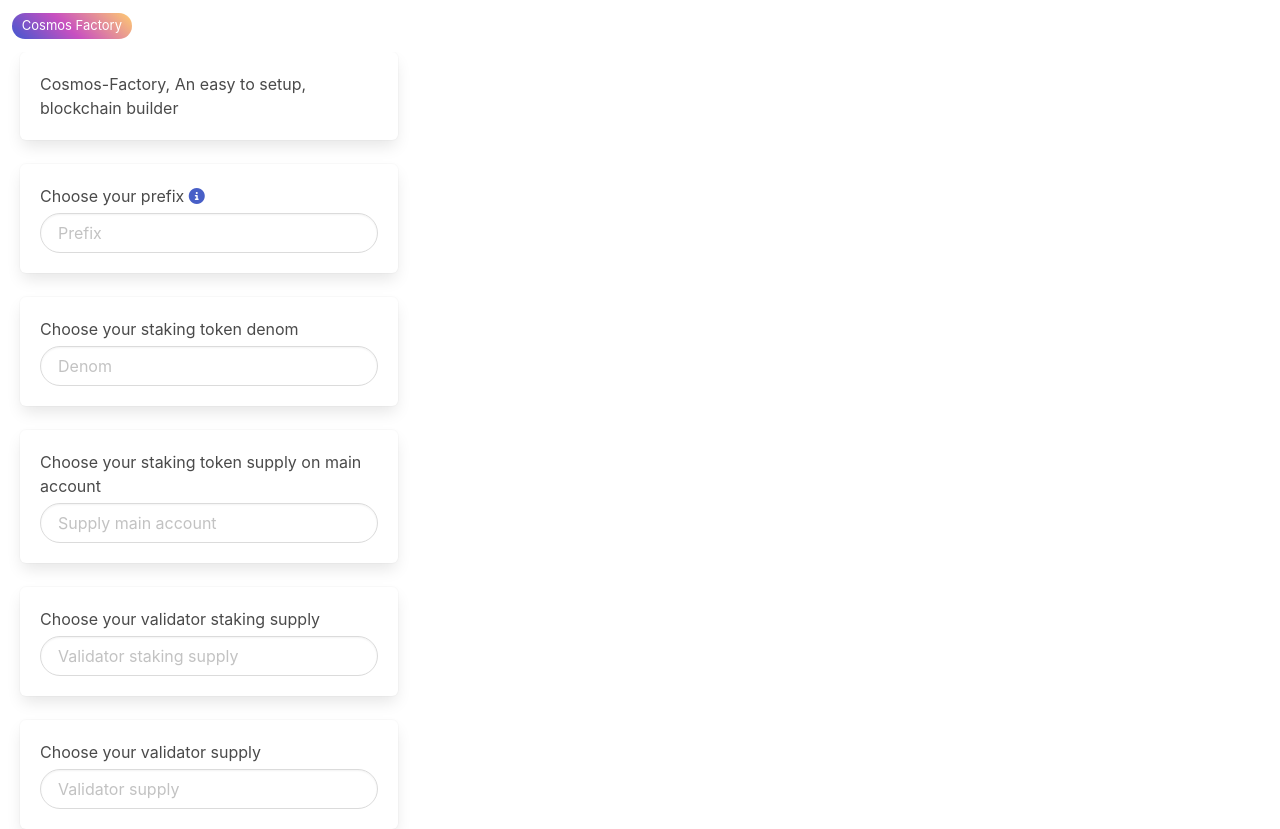
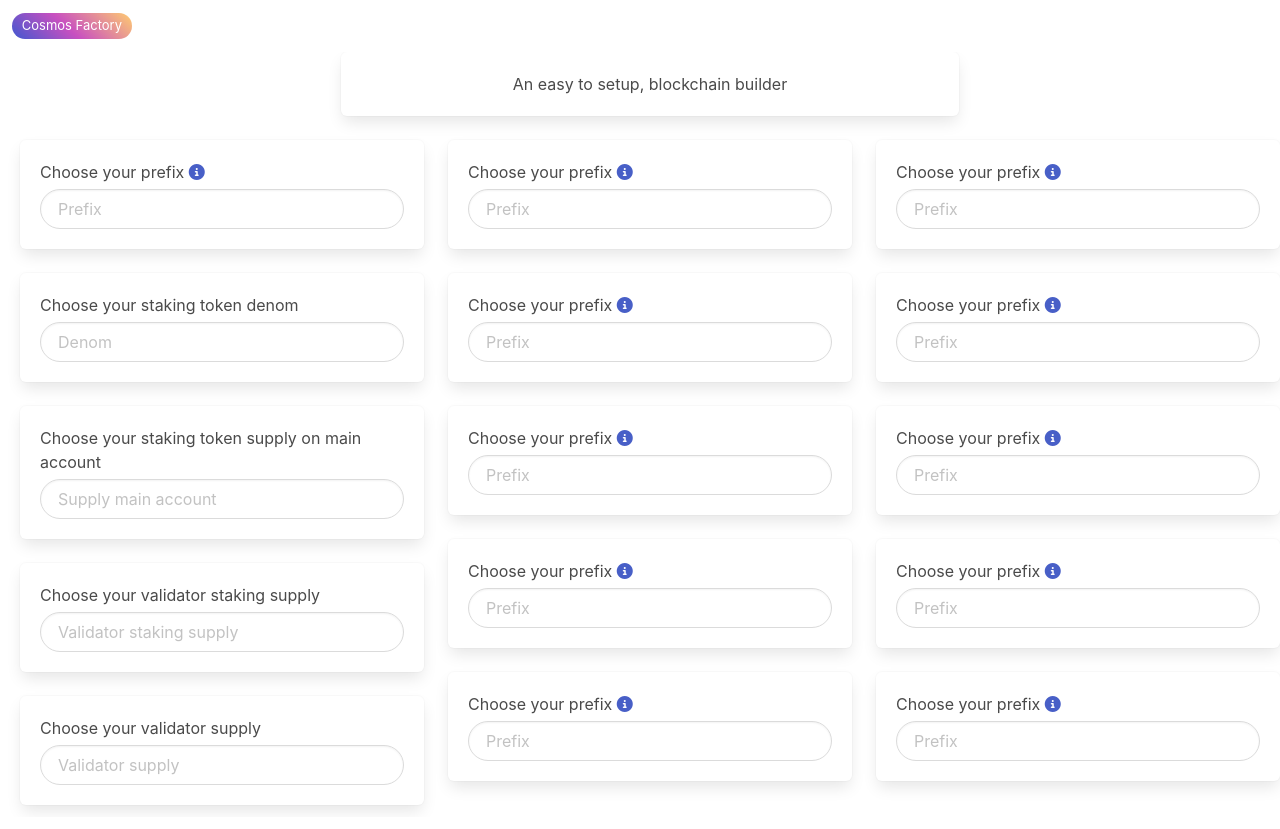
Before and after one commit to vincadian/Cosmos-Factory, a plain HTML site: page index.html in a window 1280 px wide. Drawn offline with nearby package versions, Linux system fonts and the light colour scheme.

Commit message:
Update index.html

```diff
--- a/index.html
+++ b/index.html
@@ -103,37 +103,124 @@
 
 
 <div style="margin-left: 20px;">
-  <div class="box" style="width: 30%;">
-    <p>Cosmos-Factory, An easy to setup, blockchain builder</p>
+  <div class="columns is-centered">
+    <div class="column is-half">
+  <div class="box has-text-centered" style="width: 100%; ">
+    <p>An easy to setup, blockchain builder</p>
   </div>
- <div class="preference">
-    <div class="box" style="width: 30%;">
+  </div>
+  </div>
+
+
+  <div class="columns">
+    <div class="column">
+
+        <div class="box" style="width: 100%;">
           <label for="prefix" class="is-rounded">Choose your prefix</label><a class="tooltip expand"  style="z-index: 1;" data-title="Hypertext Markup Language">&nbsp;<i class="fas fa-info-circle"></i>
 
           </a>
           <input class="input is-rounded" type="text" style="margin-top: 5px;" placeholder="Prefix">
+
       </div>
-  <div class="preference">
-    <div class="box" style="width: 30%;">
+
+        <div class="box" style="width: 100%;">
           <label for="prefix" class="is-rounded">Choose your staking token denom</label>
           <input class="input is-rounded" type="text" style="margin-top: 5px;" placeholder="Denom">
       </div>
-  <div class="preference">
-    <div class="box" style="width: 30%;">
+
+        <div class="box" style="width: 100%;">
           <label for="prefix" class="is-rounded">Choose your staking token supply on main account</label>
           <input class="input is-rounded" type="number" style="margin-top: 5px;" placeholder="Supply main account">
       </div>
-  <div class="preference">
-    <div class="box" style="width: 30%;">
+
+        <div class="box" style="width: 100%;">
           <label for="prefix" class="is-rounded">Choose your validator staking supply</label>
           <input class="input is-rounded" type="number" style="margin-top: 5px;" placeholder="Validator staking supply">
       </div>
-  <div class="preference">
-    <div class="box" style="width: 30%;">
+
+        <div class="box" style="width: 100%;">
           <label for="prefix" class="is-rounded">Choose your validator supply</label>
           <input class="input is-rounded" type="number" style="margin-top: 5px;" placeholder="Validator supply">
         </div>
 
+
+
+    </div>
+    <div class="column">
+      <div class="box" style="width: 100%;">
+        <label for="prefix" class="is-rounded">Choose your prefix</label><a class="tooltip expand"  style="z-index: 1;" data-title="Hypertext Markup Language">&nbsp;<i class="fas fa-info-circle"></i>
+
+        </a>
+        <input class="input is-rounded" type="text" style="margin-top: 5px;" placeholder="Prefix">
+
+      </div>
+      <div class="box" style="width: 100%;">
+        <label for="prefix" class="is-rounded">Choose your prefix</label><a class="tooltip expand"  style="z-index: 1;" data-title="Hypertext Markup Language">&nbsp;<i class="fas fa-info-circle"></i>
+
+        </a>
+        <input class="input is-rounded" type="text" style="margin-top: 5px;" placeholder="Prefix">
+
+      </div>
+      <div class="box" style="width: 100%;">
+        <label for="prefix" class="is-rounded">Choose your prefix</label><a class="tooltip expand"  style="z-index: 1;" data-title="Hypertext Markup Language">&nbsp;<i class="fas fa-info-circle"></i>
+
+        </a>
+        <input class="input is-rounded" type="text" style="margin-top: 5px;" placeholder="Prefix">
+
+      </div>
+      <div class="box" style="width: 100%;">
+        <label for="prefix" class="is-rounded">Choose your prefix</label><a class="tooltip expand"  style="z-index: 1;" data-title="Hypertext Markup Language">&nbsp;<i class="fas fa-info-circle"></i>
+
+        </a>
+        <input class="input is-rounded" type="text" style="margin-top: 5px;" placeholder="Prefix">
+
+      </div>
+      <div class="box" style="width: 100%;">
+        <label for="prefix" class="is-rounded">Choose your prefix</label><a class="tooltip expand"  style="z-index: 1;" data-title="Hypertext Markup Language">&nbsp;<i class="fas fa-info-circle"></i>
+
+        </a>
+        <input class="input is-rounded" type="text" style="margin-top: 5px;" placeholder="Prefix">
+
+      </div>
+    </div>
+    <div class="column">
+      <div class="box" style="width: 100%;">
+        <label for="prefix" class="is-rounded">Choose your prefix</label><a class="tooltip expand"  style="z-index: 1;" data-title="Hypertext Markup Language">&nbsp;<i class="fas fa-info-circle"></i>
+
+        </a>
+        <input class="input is-rounded" type="text" style="margin-top: 5px;" placeholder="Prefix">
+
+      </div>
+      <div class="box" style="width: 100%;">
+        <label for="prefix" class="is-rounded">Choose your prefix</label><a class="tooltip expand"  style="z-index: 1;" data-title="Hypertext Markup Language">&nbsp;<i class="fas fa-info-circle"></i>
+
+        </a>
+        <input class="input is-rounded" type="text" style="margin-top: 5px;" placeholder="Prefix">
+
+      </div>
+      <div class="box" style="width: 100%;">
+        <label for="prefix" class="is-rounded">Choose your prefix</label><a class="tooltip expand"  style="z-index: 1;" data-title="Hypertext Markup Language">&nbsp;<i class="fas fa-info-circle"></i>
+
+        </a>
+        <input class="input is-rounded" type="text" style="margin-top: 5px;" placeholder="Prefix">
+
+      </div>
+      <div class="box" style="width: 100%;">
+        <label for="prefix" class="is-rounded">Choose your prefix</label><a class="tooltip expand"  style="z-index: 1;" data-title="Hypertext Markup Language">&nbsp;<i class="fas fa-info-circle"></i>
+
+        </a>
+        <input class="input is-rounded" type="text" style="margin-top: 5px;" placeholder="Prefix">
+
+      </div>
+      <div class="box" style="width: 100%;">
+        <label for="prefix" class="is-rounded">Choose your prefix</label><a class="tooltip expand"  style="z-index: 1;" data-title="Hypertext Markup Language">&nbsp;<i class="fas fa-info-circle"></i>
+
+        </a>
+        <input class="input is-rounded" type="text" style="margin-top: 5px;" placeholder="Prefix">
+
       </div>
 
   </div>
+
+
+</div>
```
Lines whose indentation alone changed are shown as unchanged.
